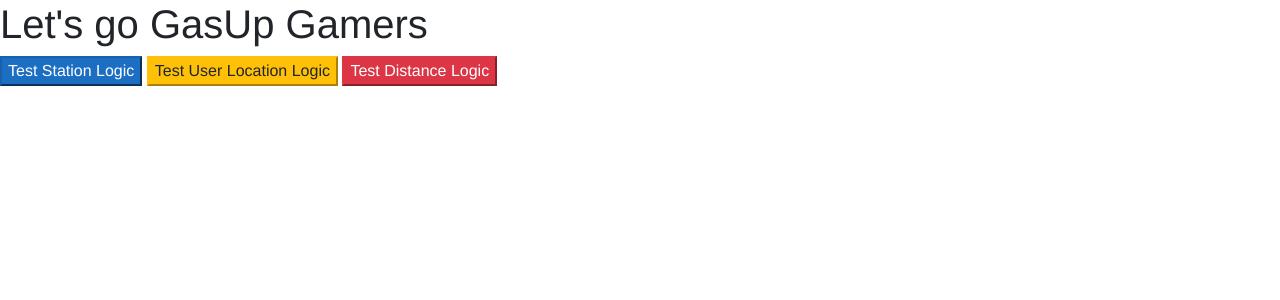
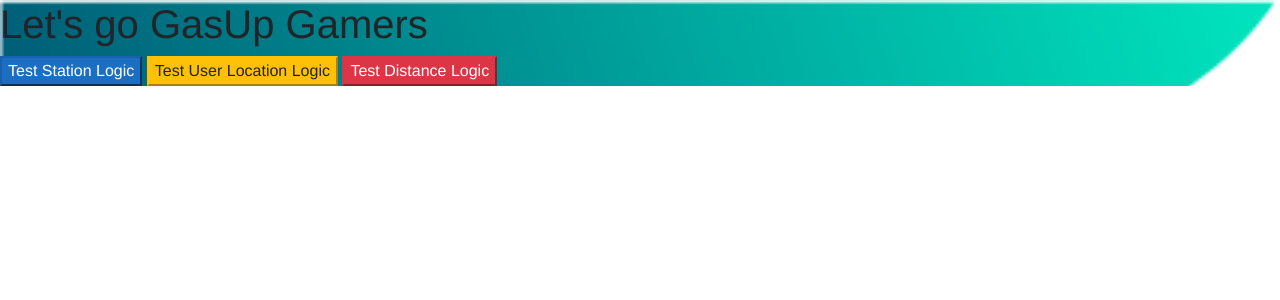
Before and after one commit to SamDunlap/GasUp, an ASP.NET Core app: page / in a window 1280 px wide. Shown: the top 300 px of the page. Run offline with ASP.NET Core 8, Linux system fonts and the light colour scheme; style sheets or scripts are compiled from the project's sources.

Commit message:
backgrount

```diff
--- a/Pages/Index.razor
+++ b/Pages/Index.razor
@@ -1,5 +1,5 @@
 @page "/"
-
+<div style="background-image:url(background.png); background-size:cover;">
 
 
 <h1>Let's go GasUp Gamers</h1>
@@ -16,3 +16,5 @@
             {
                 <GasUp.Components.StationComponent Station="@station"></GasUp.Components.StationComponent>
             }
+
+</div>
```
Also changed, not shown: wwwroot/background.png (added).
